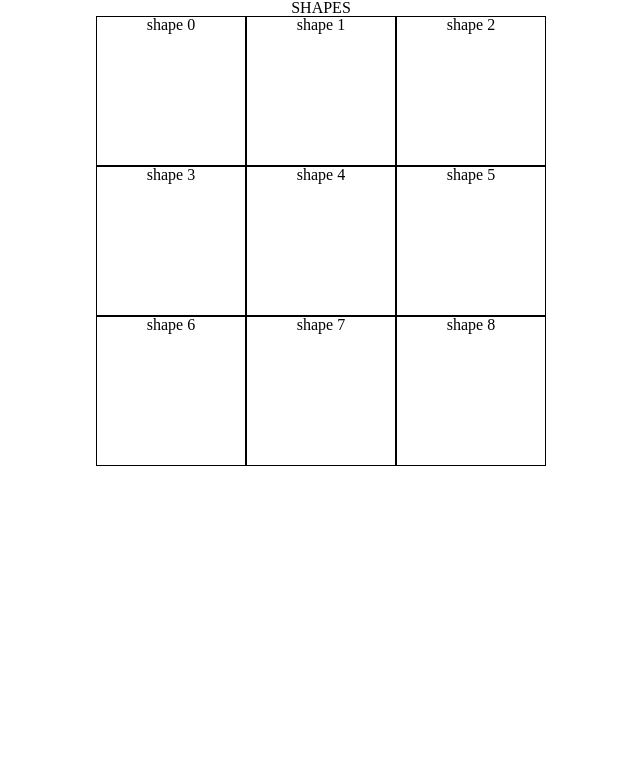
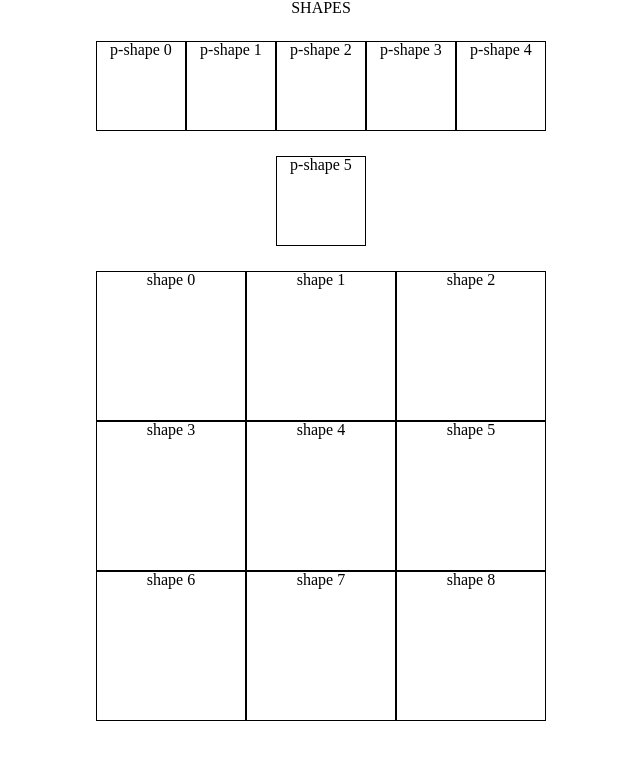
Before and after one commit to benlayer291/wdi-project-4, a plain HTML site: page game-logic/index.html in a window 1280 px wide. Shown: the whole page, without its empty margins (319-959 px from the left). Drawn offline with nearby package versions, Linux system fonts and the light colour scheme.

Commit message:
Added in a players shapes and selected shape grid on the html

```diff
--- a/game-logic/css/style.css
+++ b/game-logic/css/style.css
@@ -7,13 +7,32 @@ body {
 
 /*Grid styling*/
 
-.grid {
+.player-grid {
+  width: 450px;
+  height: 90px;
+  margin: 25px auto;
+}
+
+.player-gridsquare {
+  width: 88px;
+  height: 88px;
+  float: left;
+  border: 1px solid black;
+}
+
+.player-grid-selected{
+  width: 90px;
+  height: 90px;
+  margin: 25px auto;
+}
+
+.game-grid {
   width: 450px;
   height: 450px;
-  margin: 0 auto;
+  margin: 25px auto;
 }
 
-.gridsquare {
+.game-gridsquare {
   width: 148px;
   height: 148px;
   float: left;
--- a/game-logic/index.html
+++ b/game-logic/index.html
@@ -14,16 +14,29 @@
   </header>
 
   <main>
-    <ul class='grid'>
-      <li class='gridsquare' id='0'>shape 0</li>
-      <li class='gridsquare' id='1'>shape 1</li>
-      <li class='gridsquare' id='2'>shape 2</li>
-      <li class='gridsquare' id='3'>shape 3</li>
-      <li class='gridsquare' id='4'>shape 4</li>
-      <li class='gridsquare' id='5'>shape 5</li>
-      <li class='gridsquare' id='6'>shape 6</li>
-      <li class='gridsquare' id='7'>shape 7</li>
-      <li class='gridsquare' id='8'>shape 8</li>
+
+    <ul class='player-grid'>
+      <li class='player-gridsquare'>p-shape 0</li>
+      <li class='player-gridsquare'>p-shape 1</li>
+      <li class='player-gridsquare'>p-shape 2</li>
+      <li class='player-gridsquare'>p-shape 3</li>
+      <li class='player-gridsquare'>p-shape 4</li>
+    </ul>
+
+    <ul class='player-grid-selected'>
+      <li class='player-gridsquare'>p-shape 5</li>
+    </ul>
+
+    <ul class='game-grid'>
+      <li class='game-gridsquare' id='0'>shape 0</li>
+      <li class='game-gridsquare' id='1'>shape 1</li>
+      <li class='game-gridsquare' id='2'>shape 2</li>
+      <li class='game-gridsquare' id='3'>shape 3</li>
+      <li class='game-gridsquare' id='4'>shape 4</li>
+      <li class='game-gridsquare' id='5'>shape 5</li>
+      <li class='game-gridsquare' id='6'>shape 6</li>
+      <li class='game-gridsquare' id='7'>shape 7</li>
+      <li class='game-gridsquare' id='8'>shape 8</li>
     </ul>
   </main>
 
--- a/game-logic/js/app.js
+++ b/game-logic/js/app.js
@@ -0,0 +1,10 @@
+$(function(){
+  console.log('working');
+  initialize();
+})
+
+function initialize(){
+  $('.gridsquare').on('click', function(){
+    console.log('click');
+  })
+}
```
